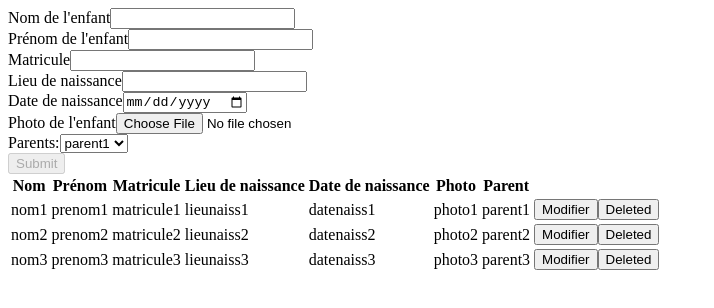
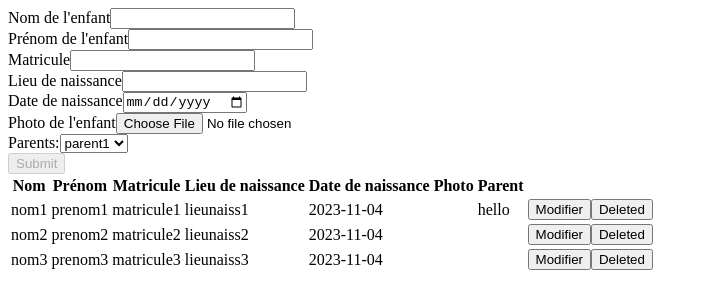
Before and after one commit to raouf-005/StageLogika, a React (Vite) app: page / in a window 1280 px wide. Shown: the top 308 px of the page, without its empty margins (0-714 px from the left). Built offline with nearby package versions, Linux system fonts and the light colour scheme.

Commit message:
almost done

```diff
--- a/src/App.jsx
+++ b/src/App.jsx
@@ -2,59 +2,15 @@ import { useState } from 'react'
 import './App.css'
 import FormEnfant from './compenents/FormEnfant'
 import ChildTable from './compenents/ChildTable'
-import { createContext,useContext } from 'react'
-import Childinfo from './compenents/Childinfo'
-export const ChildContext = createContext()
-export const ChildForm=createContext()
+import {ChildProvider} from './compenents/ChildProvider'
 
 function App() {
-    const [ChildData,setChildData]=useState([
-    {
-        nom: "nom1",
-        prenom: "prenom1",
-        matricule: "matricule1",
-        lieunaiss: "lieunaiss1",
-        datenaiss: "datenaiss1",
-        photo: "photo1",
-        parent: "parent1"
-    },
-    {
-        nom: "nom2",
-        prenom: "prenom2",
-        matricule: "matricule2",
-        lieunaiss: "lieunaiss2",
-        datenaiss: "datenaiss2",
-        photo: "photo2",
-        parent: "parent2"
-    },
-    {
-        nom: "nom3",
-        prenom: "prenom3",
-        matricule: "matricule3",
-        lieunaiss: "lieunaiss3",
-        datenaiss: "datenaiss3",
-        photo: "photo3",
-        parent: "parent3"
-    },
-  ])
-  const [formValue, setFormValue] = useState({
-    nom: "",
-    prenom: "",
-    matricule: "",
-    lieunaiss: "",
-    datenaiss: "",
-    photo: "",
-    parent: ""
-});
-  const [modify, setModify] = useState('')
 
   return (
-    <ChildForm.Provider value={{formValue,setFormValue,modify,setModify}}>
-    <ChildContext.Provider value={{ChildData,setChildData}}>
+    <ChildProvider >
       <FormEnfant />
       <ChildTable  />
-    </ChildContext.Provider>
-    </ChildForm.Provider>
+    </ChildProvider>
   )
 }
 
--- a/src/Childinfo.jsx
+++ b/src/compenents/ChildProvider.jsx
@@ -1,38 +1,38 @@
-import React , { useContext,useState,createContext } from "react";
+import React , { useState,createContext } from "react";
 
-const ChildContext = createContext()
-const ChildForm=createContext()
+export const ChildContext = createContext()
+export const ChildForm=createContext()
 
 
 
-export const ChildProvider=({children})=>{
+export function ChildProvider({children}){
     const [ChildData,setChildData]=useState([
         {
             nom: "nom1",
             prenom: "prenom1",
             matricule: "matricule1",
             lieunaiss: "lieunaiss1",
-            datenaiss: "datenaiss1",
-            photo: "photo1",
-            parent: "parent1"
+            datenaiss: new Date().toJSON().slice(0, 10),
+            photo: "",
+            parent: "hello"
         },
         {
             nom: "nom2",
             prenom: "prenom2",
             matricule: "matricule2",
             lieunaiss: "lieunaiss2",
-            datenaiss: "datenaiss2",
-            photo: "photo2",
-            parent: "parent2"
+            datenaiss: new Date().toJSON().slice(0, 10),
+            photo: "",
+            parent: ""
         },
         {
             nom: "nom3",
             prenom: "prenom3",
             matricule: "matricule3",
             lieunaiss: "lieunaiss3",
-            datenaiss: "datenaiss3",
-            photo: "photo3",
-            parent: "parent3"
+            datenaiss: new Date().toJSON().slice(0, 10),
+            photo: "",
+            parent: ""
         },
       ])
       const [formValue, setFormValue] = useState({
--- a/src/compenents/ChildTable.jsx
+++ b/src/compenents/ChildTable.jsx
@@ -1,6 +1,6 @@
 import React, { useContext } from "react";
 import '../styles/table.css'
-import { ChildContext,ChildForm } from "../App";
+import {ChildContext,ChildForm} from './ChildProvider'
 
 
 const ChildTable = () => {
--- a/src/compenents/FormEnfant.jsx
+++ b/src/compenents/FormEnfant.jsx
@@ -1,6 +1,6 @@
 import React, { useContext } from "react";
 import "../styles/form.css";
-import { ChildContext, ChildForm } from "../App";
+import { ChildContext, ChildForm } from "./ChildProvider";
 
 function FormEnfant() {
     const { ChildData, setChildData } = useContext(ChildContext);
@@ -121,7 +121,7 @@ function FormEnfant() {
                     id="parent"
                     value={formValue.parent}
                     onChange={handleChange}
-                    defaultValue={"parent1"}
+
                 >
                     <option value="parent1">parent1</option>
                     <option value="parent2">parent2</option>
```
